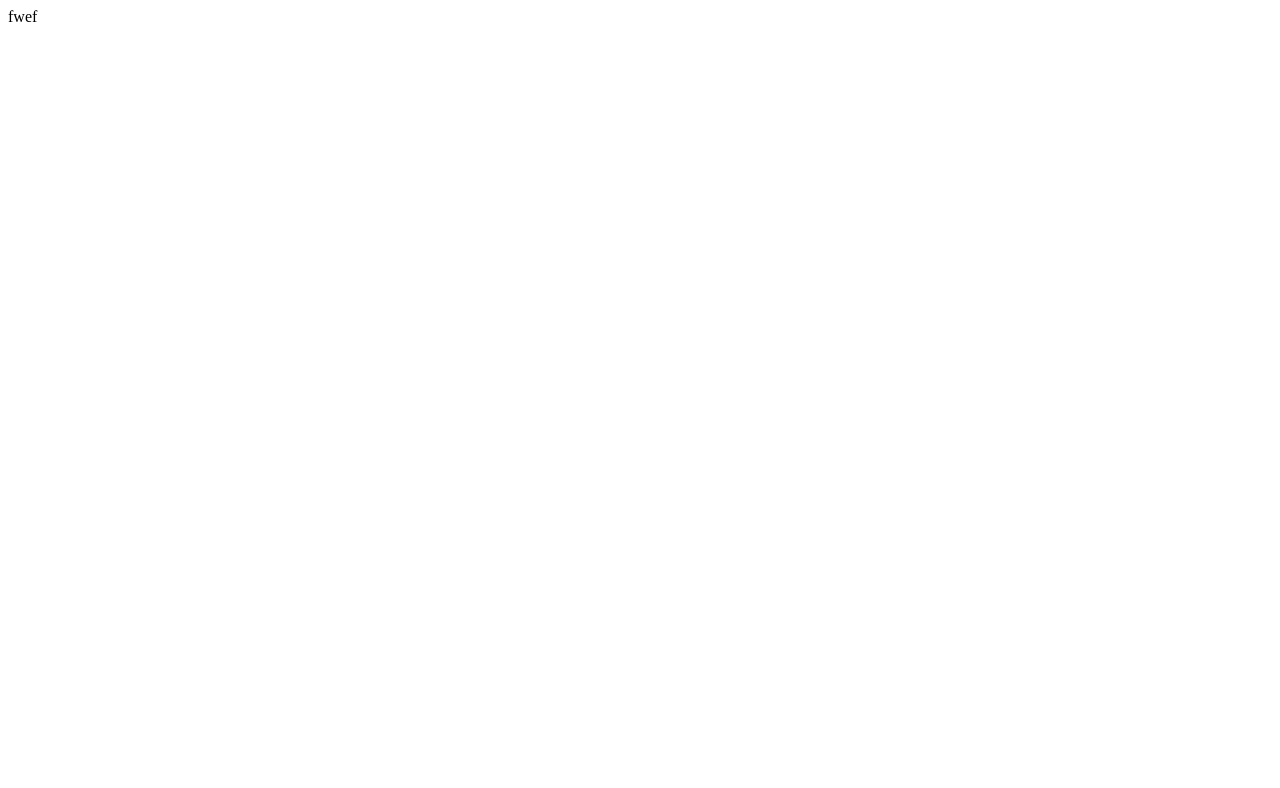
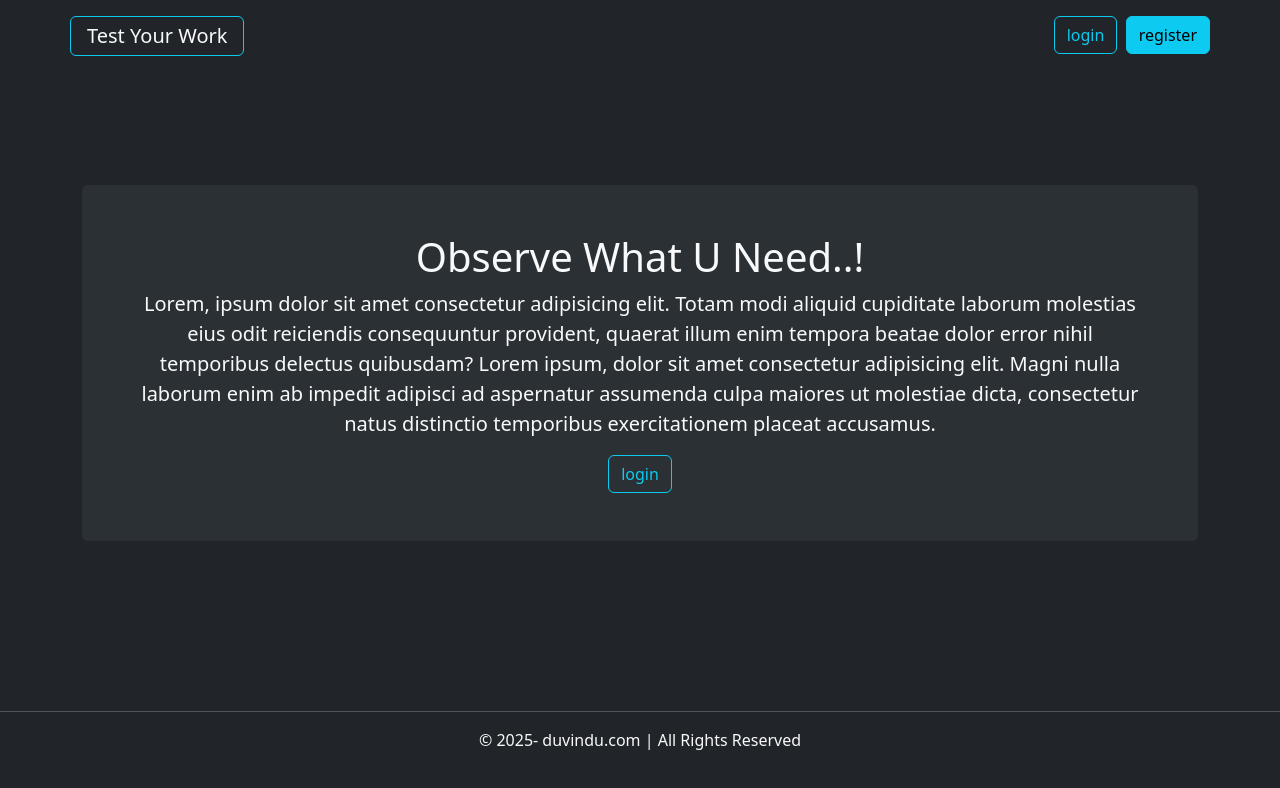
Before and after one commit to duvindu-embuldeniya/DRF-Essentials, a React (Vite) app in the folder frontend-react/: page / in a window 1280 px wide. Shown: the top 788 px of the page. Built offline with nearby package versions, Linux system fonts and the light colour scheme.

Commit message:
added header,main,footer,button components

```diff
--- a/frontend-react/index.html
+++ b/frontend-react/index.html
@@ -5,9 +5,11 @@
     <!-- <link rel="icon" type="image/svg+xml" href="" /> -->
     <meta name="viewport" content="width=device-width, initial-scale=1.0" />
     <title>DRF Essentials</title>
+    <link rel="stylesheet" href="https://cdn.jsdelivr.net/npm/bootstrap@5.3.3/dist/css/bootstrap.min.css">
   </head>
   <body>
     <div id="root"></div>
     <script type="module" src="/src/main.jsx"></script>
+    <script src="https://cdn.jsdelivr.net/npm/bootstrap@5.3.3/dist/js/bootstrap.bundle.min.js"></script>
   </body>
 </html>
--- a/frontend-react/src/App.jsx
+++ b/frontend-react/src/App.jsx
@@ -1,8 +1,16 @@
+import './assets/css/style.css'
+import HeaderComponent from './Components/HeaderComponent/HeaderComponent'
+import MainComponent from './Components/MainComponent/MainComponent'
+import FooterComponent from './Components/FooterComponent/FooterComponent'
+
 function App() {
 
   return (
     <>
-      fwef
+      {/* <HeaderComponent /> */}
+      <MainComponent />
+      {/* <FooterComponent /> */}
+
     </>
   )
 }
--- /dev/null
+++ b/frontend-react/src/Components/ButtonComponent/ButtonComponent.jsx
@@ -0,0 +1,11 @@
+import React from 'react'
+
+const ButtonComponent = (props) => {
+  return (
+    <>
+            <a className={`btn ${props.class}`} href="">{props.text}</a>
+    </>
+  )
+}
+
+export default ButtonComponent
--- /dev/null
+++ b/frontend-react/src/Components/FooterComponent/FooterComponent.jsx
@@ -0,0 +1,17 @@
+
+const FooterComponent = () => {
+  return (
+    <>
+
+        <footer className='footer py-3 my-3'>
+
+                <hr className='border-bottom' />
+                <p className='text-light text-center'>&copy; 2025- duvindu.com | All Rights Reserved</p>
+
+        </footer>
+
+    </>
+  )
+}
+
+export default FooterComponent
--- /dev/null
+++ b/frontend-react/src/Components/HeaderComponent/HeaderComponent.jsx
@@ -0,0 +1,22 @@
+
+import ButtonComponent from "../ButtonComponent/ButtonComponent"
+
+const HeaderComponent = () => {
+  return (
+    <>
+        <nav className="navbar container pt-3 pd-3 align-items-start">
+
+            <a className="navbar-brand text-light border border-info rounded px-3 py-1" href="">Test Your Work</a>
+
+            <div>
+                <ButtonComponent class='btn-outline-info' text='login' />
+                &nbsp;&nbsp;
+                <ButtonComponent class='btn-info' text='register' />
+            </div>
+
+        </nav>
+    </>
+  )
+}
+
+export default HeaderComponent
--- /dev/null
+++ b/frontend-react/src/Components/MainComponent/MainComponent.jsx
@@ -0,0 +1,31 @@
+import ButtonComponent from "../ButtonComponent/ButtonComponent"
+import HeaderComponent from "../HeaderComponent/HeaderComponent"
+import FooterComponent from "../FooterComponent/FooterComponent"
+
+const MainComponent = () => {
+  return (
+    <>
+
+        <HeaderComponent />
+
+        <div className='container'>
+            <div className='p-5 text-center bg-light-dark rounded'>
+                <h1 className='text-light'>Observe What U Need..!</h1>
+                <p className='text-light lead'>
+                    Lorem, ipsum dolor sit amet consectetur adipisicing elit. Totam modi aliquid cupiditate laborum molestias eius odit reiciendis consequuntur provident, quaerat illum enim tempora beatae dolor error nihil temporibus delectus quibusdam?
+                    Lorem ipsum, dolor sit amet consectetur adipisicing elit. Magni nulla laborum enim ab impedit adipisci ad aspernatur assumenda culpa maiores ut molestiae dicta, consectetur natus distinctio temporibus exercitationem placeat accusamus.
+                </p>
+
+                <ButtonComponent class='btn-outline-info' text='login' />
+
+
+            </div>
+        </div>
+
+        <FooterComponent />
+
+    </>
+  )
+}
+
+export default MainComponent
--- /dev/null
+++ b/frontend-react/src/assets/css/style.css
@@ -0,0 +1,19 @@
+body{
+    background-color: #212529;
+}body{
+    background-color: #212529;
+}
+
+.bg-light-dark{
+    background-color: #2B3035;
+}
+
+#root{
+    display: flex;
+    flex-direction: column;
+    min-height: 100vh;
+}
+
+.container{
+    flex: 1;
+}
```
